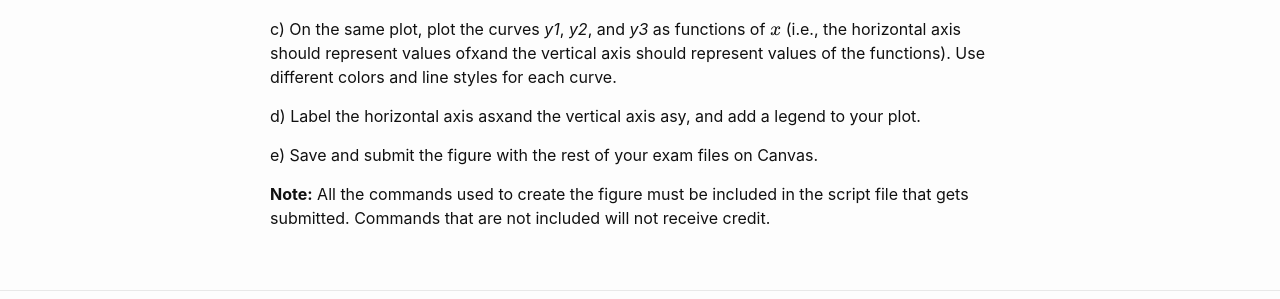
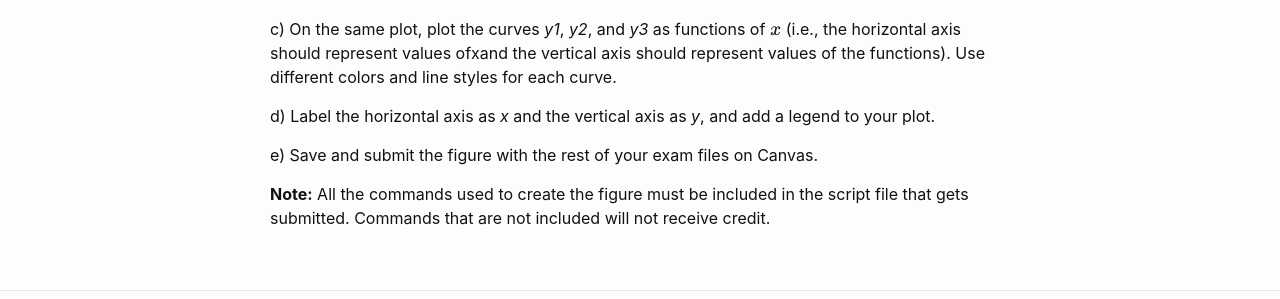
Before and after one commit to wcasper/math107spring2021, a Jekyll site: the page built from exams/practice-exam1/problem2.md, in a window 1280 px wide. Shown: the part 469-768 px from the top of the page. Built offline with Jekyll 4.4.1, drawn with Linux system fonts in a browser that asks for light colours.

Commit message:
fixed typo

```diff
--- a/exams/practice-exam1/problem2.md
+++ b/exams/practice-exam1/problem2.md
@@ -18,7 +18,7 @@ y3 &= x - x^3 + \frac{1}{2}x^5
 
 c) On the same plot, plot the curves *y1*, *y2*, and *y3* as functions of $$x$$ (i.e., the horizontal axis should represent values ofxand the vertical axis should represent values of the functions).  Use different colors and line styles for each curve.
 
-d) Label the horizontal axis asxand the vertical axis asy, and add a legend to your plot.
+d) Label the horizontal axis as *x* and the vertical axis as *y*, and add a legend to your plot.
 
 e) Save and submit the figure with the rest of your exam files on Canvas.
 
```
